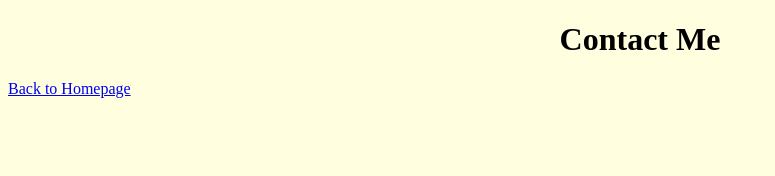
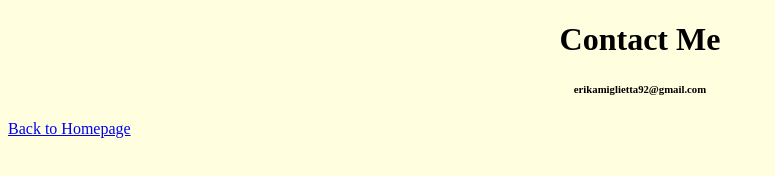
Before and after one commit to erina92/croissant-responsive-project-week-3, a plain HTML site: page contact.html in a window 1280 px wide. Shown: the whole page, without its empty margins (0-775 px from the left). Drawn offline with Linux system fonts and the light colour scheme.

Commit message:
added email info

```diff
--- a/contact.html
+++ b/contact.html
@@ -9,6 +9,7 @@
   </head>
   <body>
     <h1>Contact Me</h1>
+    <h6>erikamiglietta92@gmail.com</h6>
     <a href="/">Back to Homepage</a>
   </body>
 </html>
--- a/css/styles.css
+++ b/css/styles.css
@@ -9,7 +9,8 @@ body {
   background: lightyellow;
 }
 
-h1 {
+h1,
+h6 {
   text-align: center;
 }
 
```
